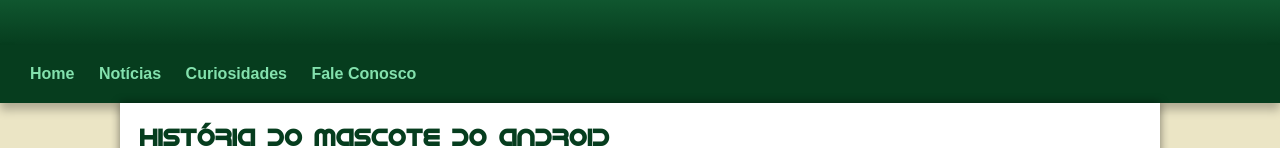
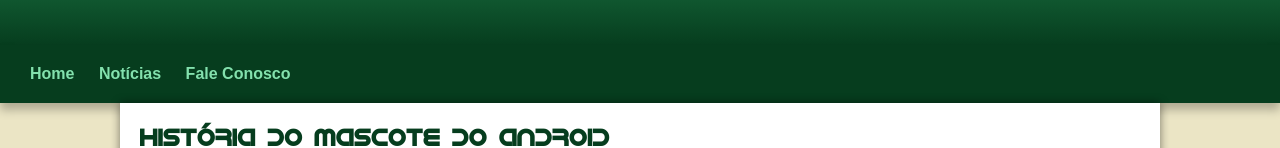
Before and after one commit to Father-tech/Projeto-Android, a plain HTML site: page index.html in a window 1280 px wide. Shown: the part 145-293 px from the top of the page. Drawn offline with Linux system fonts and the light colour scheme.

Commit message:
Atualizações para otimizar o site

```diff
--- a/index.html
+++ b/index.html
@@ -15,7 +15,6 @@
     <nav>
         <a href="#">Home </a>
         <a href="#">Notícias</a>
-        <a href="#">Curiosidades</a>
         <a href="#">Fale Conosco</a>
     </nav>
     <main>
--- a/style.css
+++ b/style.css
@@ -78,7 +78,6 @@ nav > a {
     font-weight: bold;
     border-radius: 5px;
     transition-duration: 0.5s;
-    border: 10px 5px solid var(--cor5);
 }
 
 nav > a:hover {
```
